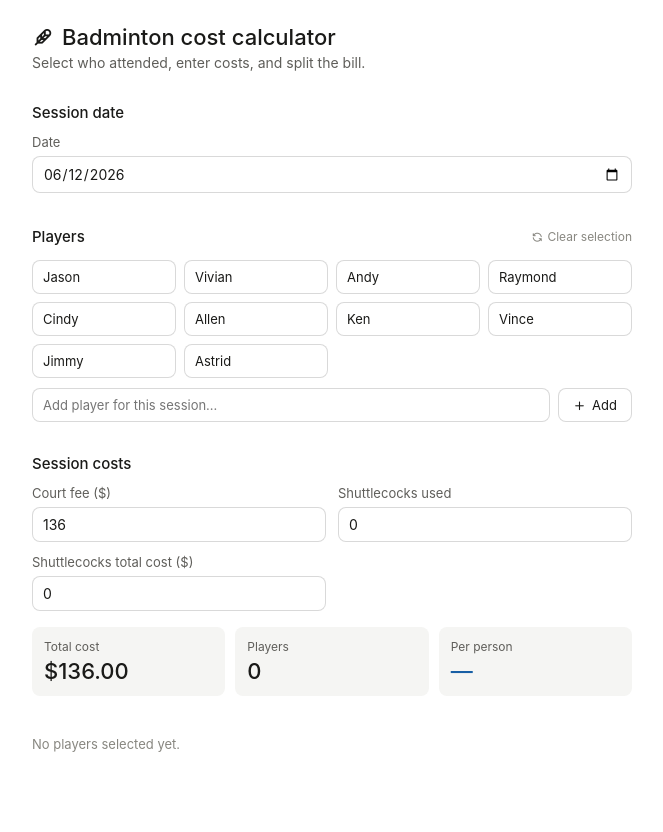
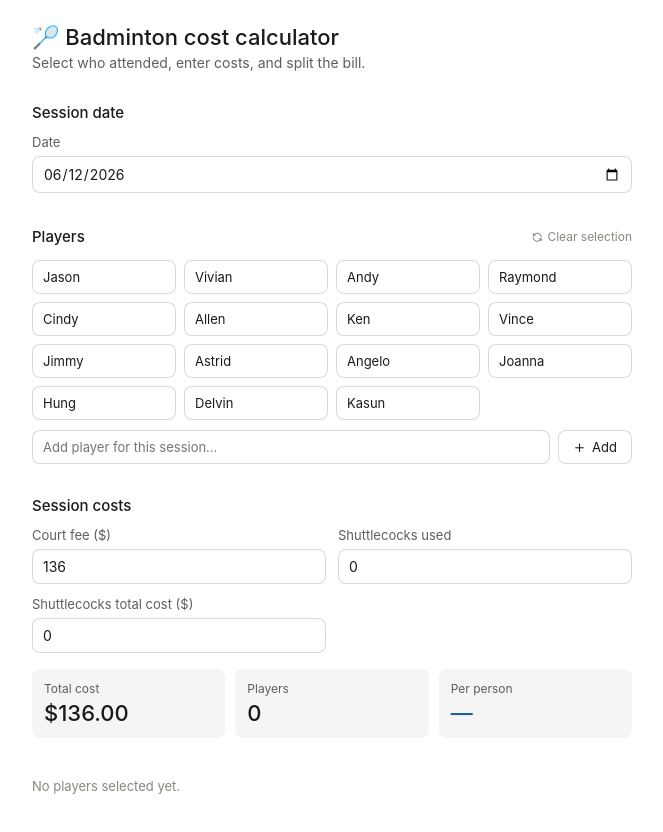
Before and after one commit to allenlu1/Badminton-cost-calculator, a plain HTML site: page index.html in a window 1280 px wide. Shown: the whole page, without its empty margins (308-971 px from the left). Before the commit the page ends 808 px from the top, so only its background shows below. Drawn offline with Linux system fonts and the light colour scheme.

Commit message:
Add files via upload
v1.4

```diff
--- a/index.html
+++ b/index.html
@@ -171,7 +171,7 @@
 <body>
 <div class="app">
   <header>
-    <h1><i class="ti ti-feather" aria-hidden="true"></i> Badminton cost calculator</h1>
+    <h1>🏸 Badminton cost calculator</h1>
     <p>Select who attended, enter costs, and split the bill.</p>
   </header>
 
--- a/players.json
+++ b/players.json
@@ -1 +1 @@
-["Jason", "Vivian", "Andy", "Raymond", "Cindy", "Allen", "Ken", "Vince", "Jimmy", "Astrid"]
+["Jason", "Vivian", "Andy", "Raymond", "Cindy", "Allen", "Ken", "Vince", "Jimmy", "Astrid", "Angelo", "Joanna", "Hung", "Delvin", "Kasun"]
```
